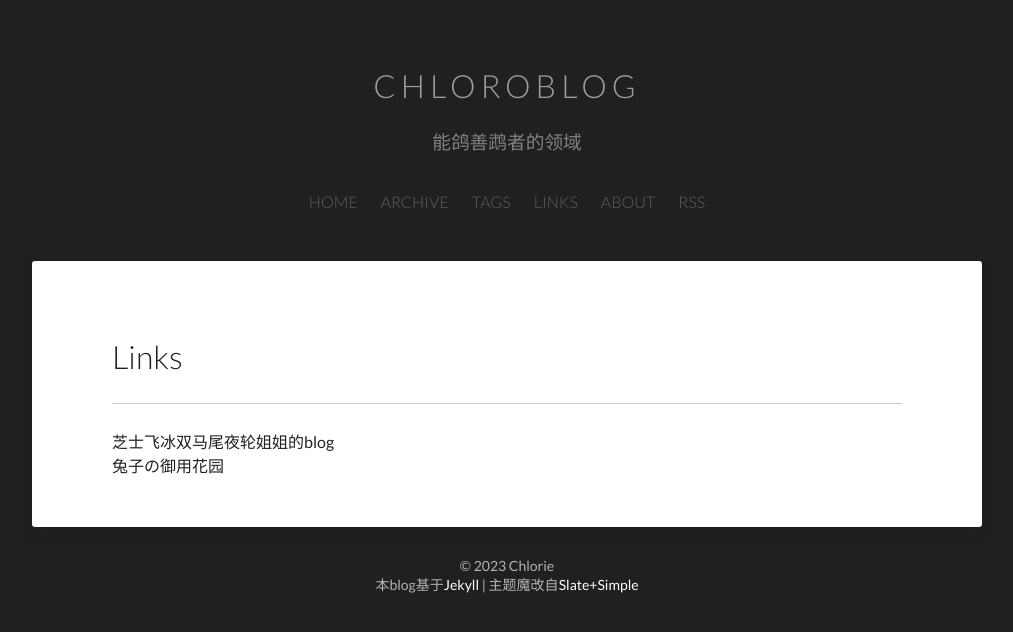
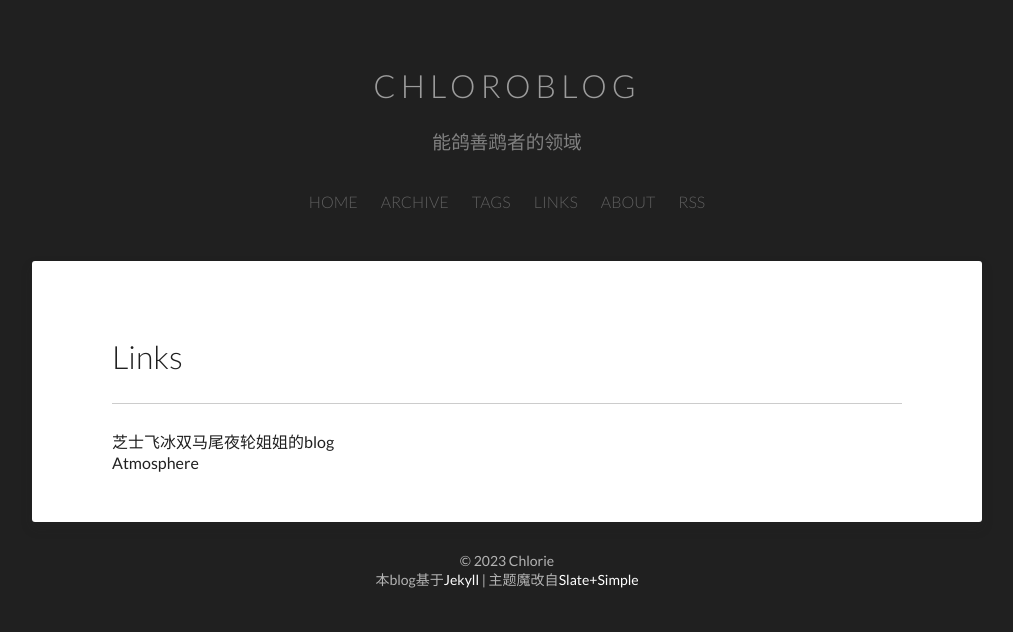
Before and after one commit to Chlorie/ChloroBlog, a Jekyll site: the page built from links/index.html, in a window 1280 px wide. Shown: the top 632 px of the page, without its empty margins (133-1146 px from the left). Built offline with Jekyll 4.4.1, drawn with Linux system fonts in a browser that asks for light colours.

Commit message:
Updated links

```diff
--- a/links/index.html
+++ b/links/index.html
@@ -5,6 +5,6 @@ title: Links
 <article>
     <h1 class="entry-title"> <a>{{ page.title }}</a> </h1>
     <hr>
-    <a href="https://nachtgeistw.github.io/Berksey/">芝士飞冰双马尾夜轮姐姐的blog</a><br>
-    <a href="https://www.rabbittu.com/">兔子の御用花园</a>
+    <a href="https://blog.nachtgeistw.zone/">芝士飞冰双马尾夜轮姐姐的blog</a><br>
+    <a href="https://blog.awa.moe">Atmosphere</a>
 </article>
```
